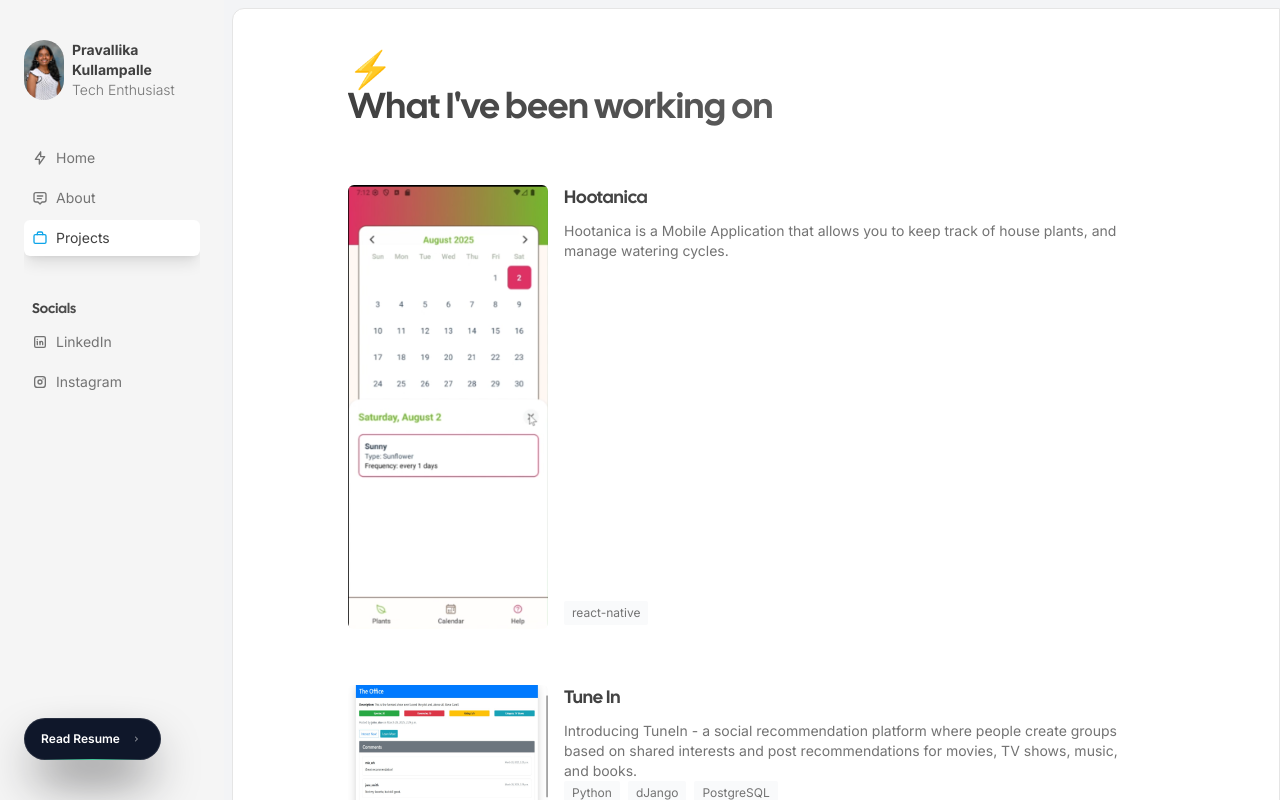
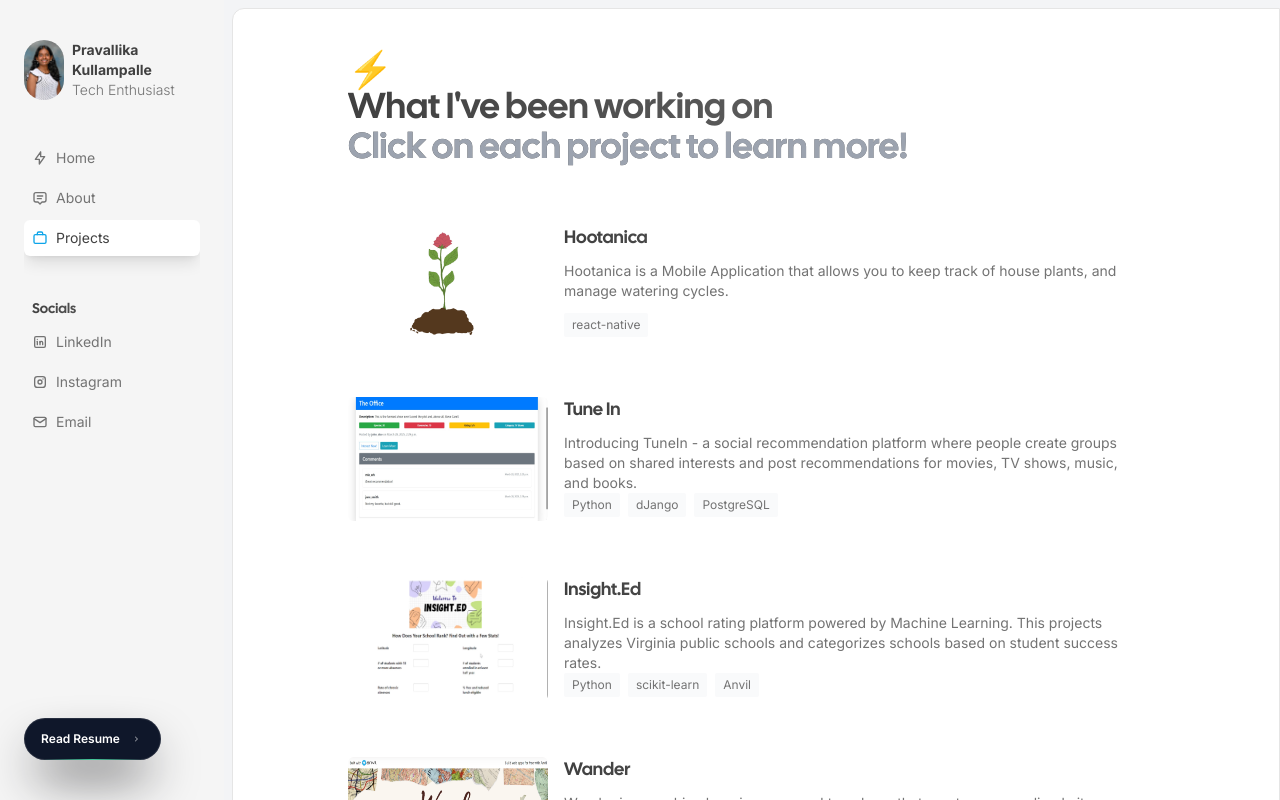
Before and after one commit to kullampallep/myportfolio, a Next.js app: page /projects in a window 1280 px wide. Built offline with nearby package versions, Linux system fonts and the light colour scheme.

Commit message:
added styling

```diff
--- a/src/app/page.tsx
+++ b/src/app/page.tsx
@@ -54,6 +54,9 @@ export default function Home() {
         className="font-black text-lg md:text-lg lg:text-lg mt-20 mb-4"
       >
         What I&apos;ve been working on
+
+        <p className="text-gray-400 font-semibold mb-10">Click on each project to learn more!</p>
+
       </Heading>
       <Products />
     </Container>
--- a/src/app/projects/page.tsx
+++ b/src/app/projects/page.tsx
@@ -19,6 +19,8 @@ export default function Projects() {
       <Heading className="font-black mb-10">
         {" "}
         What I&apos;ve been working on
+        <p className="text-gray-400 font-semibold mb-10">Click on each project to learn more!</p>
+
       </Heading>
 
       <Products />
--- a/src/constants/products.tsx
+++ b/src/constants/products.tsx
@@ -24,6 +24,7 @@ import insight2 from "public/images/insight_2.jpg";
 import insight3 from "public/images/insight_3.jpg";
 import insight4 from "public/images/insight_4.jpg";
 
+import hootanica0 from "public/images/Hootanica_0.png";
 import hootanica1 from "public/images/Hootanica_1.png";
 import hootanica2 from "public/images/Hootanica_2.png";
 import hootanica3 from "public/images/Hootanica_3.png";
@@ -42,7 +43,7 @@ export const products = [
     title: "Hootanica",
     description:
       "Hootanica is a Mobile Application that allows you to keep track of house plants, and manage watering cycles.",
-    thumbnail: hootanica4,
+    thumbnail: hootanica0,
     images: [hootanica1, hootanica2, hootanica3],
     stack: ["react-native"],
     slug: "hootanica",
--- a/src/constants/socials.tsx
+++ b/src/constants/socials.tsx
@@ -1,6 +1,7 @@
 import {
   IconBrandLinkedin,
-  IconBrandInstagram
+  IconBrandInstagram,
+  IconMail,
 } from "@tabler/icons-react";
 
 export const socials = [
@@ -14,4 +15,9 @@ export const socials = [
     label: "Instagram",
     icon: IconBrandInstagram,
   },
+  {
+    href: "mailto:qkm3zr@virginia.edu",
+    label: "Email",
+    icon: IconMail,
+  },
 ];
```
Also changed, not shown: public/images/Hootanica_0.png (added).
